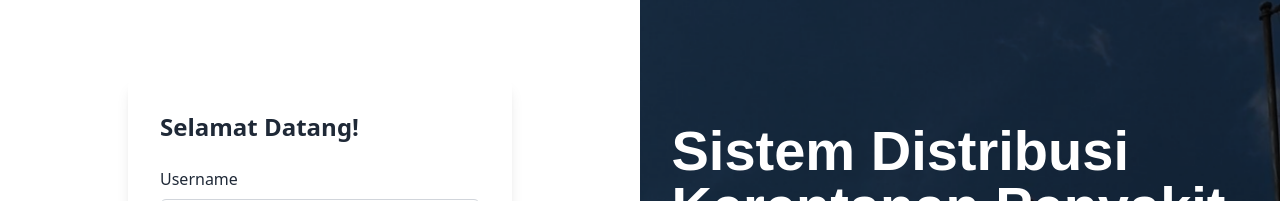
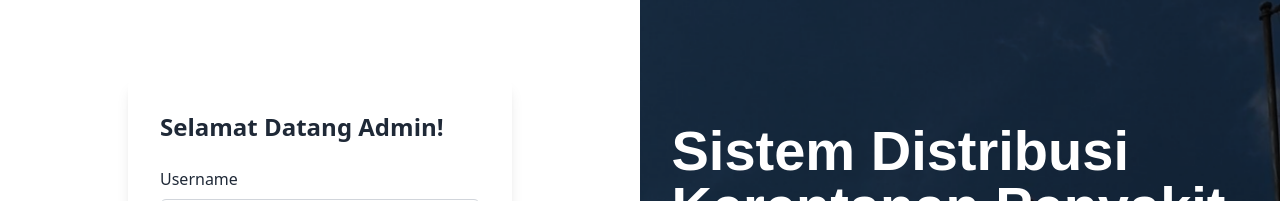
Before and after one commit to a112012995/tb-fe, a React (Create React App) app: page / in a window 1280 px wide. Shown: the part 151-352 px from the top of the page. Built offline with nearby package versions, Linux system fonts and the light colour scheme.

Commit message:
Update Login.jsx

```diff
--- a/src/pages/Login.jsx
+++ b/src/pages/Login.jsx
@@ -40,7 +40,7 @@ const Login = () => {
         <div className="w-1/2 flex items-center justify-center">
           {/* Konten form login */}
           <div className="w-96 p-8 bg-white shadow-lg rounded-lg">
-            <h2 className="text-2xl font-semibold mb-6">Selamat Datang!</h2>
+            <h2 className="text-2xl font-semibold mb-6">Selamat Datang Admin!</h2>
             <form className="flex flex-col" method="POST" onSubmit={handleSubmit}>
               <div className="mb-4">
                 <label htmlFor="username" className="block font-regular mb-2">
```
